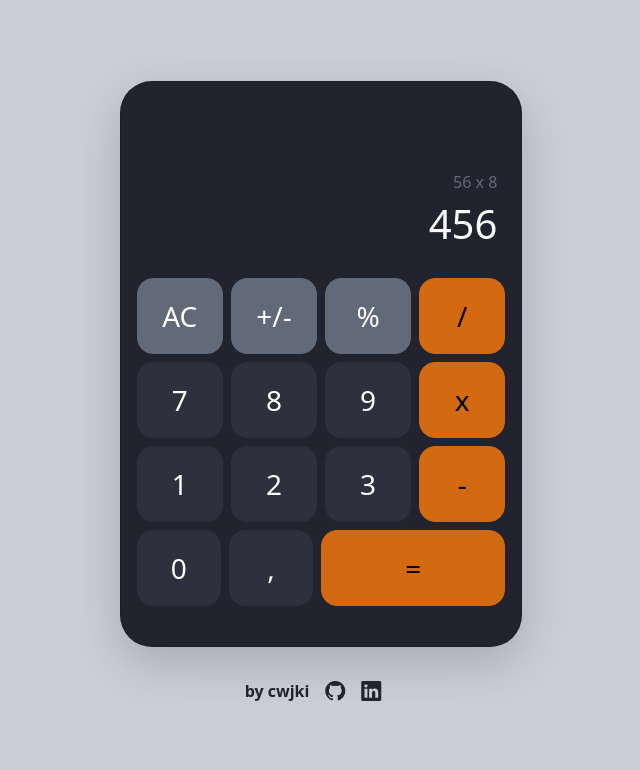
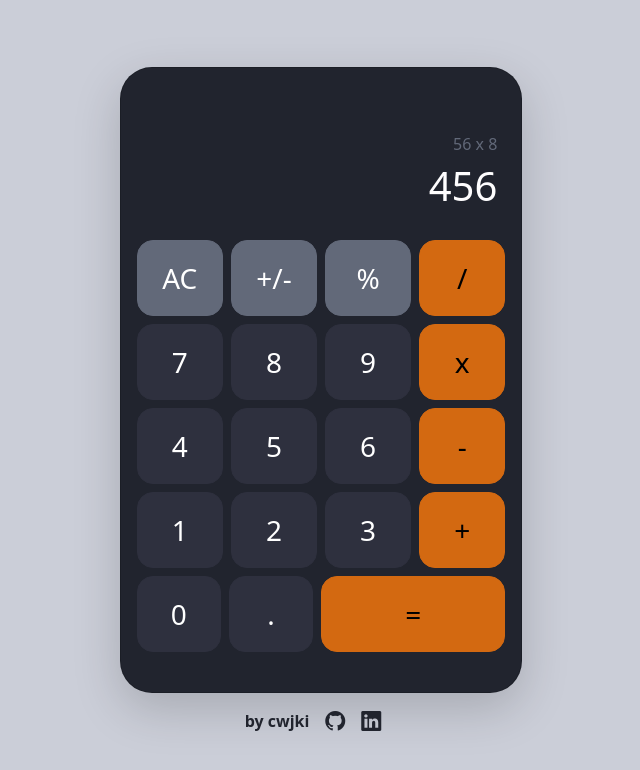
Before and after one commit to cwjki/calculator, a React (Create React App) app: page / in a window 1280 px wide. Shown: the top 770 px of the page, without its empty margins (319-959 px from the left). Built offline with nearby package versions, Linux system fonts and the light colour scheme.

Commit message:
adding the user histories from 1 to 6

```diff
--- a/src/components/Calculator.tsx
+++ b/src/components/Calculator.tsx
@@ -1,20 +1,18 @@
-import React from "react";
-
 export default function Calculator() {
   return (
     <div className="container-fluid">
       <div className="row align-items-center vh-100">
         <div className="col-lg-4 col-md-6 col-sm-8 col-11 mx-auto">
-          <div className="card rounded-5 pt-4 pb-4 px-2 bg-dark shadow-lg">
+          <div className="card rounded-5 pb-4 px-2 bg-dark shadow-lg mt-3">
             <div className="card-body text-center mt-5">
               <div className="card-text text-end fs-6 text-secondary">
                 56 x 8
               </div>
-              <div className="card-title text-end fs-1 text-info">456</div>
+              <div id="display" className="card-title text-end fs-1 text-info">456</div>
 
               <div className="row align-items-center gap-2 mt-4 px-1">
                 <button
-                  id=""
+                  id="clear"
                   type="button"
                   className="btn btn-secondary col rounded-4 p-3 fs-3"
                 >
@@ -35,7 +33,7 @@ export default function Calculator() {
                   %
                 </button>
                 <button
-                  id=""
+                  id="divide"
                   type="button"
                   className="btn btn-warning col rounded-4 p-3 fs-3"
                 >
@@ -45,28 +43,28 @@ export default function Calculator() {
 
               <div className="row align-items-center gap-2 mt-2 px-1">
                 <button
-                  id=""
+                  id="seven"
                   type="button"
                   className="btn btn-light col rounded-4 p-3 fs-3"
                 >
                   7
                 </button>
                 <button
-                  id=""
+                  id="eight"
                   type="button"
                   className="btn btn-light col rounded-4 p-3 fs-3"
                 >
                   8
                 </button>
                 <button
-                  id=""
+                  id="nine"
                   type="button"
                   className="btn btn-light  col rounded-4 p-3 fs-3"
                 >
                   9
                 </button>
                 <button
-                  id=""
+                  id="multiply"
                   type="button"
                   className="btn btn-warning col rounded-4 p-3 fs-3"
                 >
@@ -76,28 +74,28 @@ export default function Calculator() {
 
               <div className="row align-items-center gap-2 mt-2 px-1">
                 <button
-                  id=""
+                  id="four"
                   type="button"
                   className="btn btn-light col rounded-4 p-3 fs-3"
                 >
-                  1
+                  4
                 </button>
                 <button
-                  id=""
+                  id="five"
                   type="button"
                   className="btn btn-light col rounded-4 p-3 fs-3"
                 >
-                  2
+                  5
                 </button>
                 <button
-                  id=""
+                  id="six"
                   type="button"
                   className="btn btn-light col rounded-4 p-3 fs-3"
                 >
-                  3
+                  6
                 </button>
                 <button
-                  id=""
+                  id="subtract"
                   type="button"
                   className="btn btn-warning col rounded-4 p-3 fs-3"
                 >
@@ -107,21 +105,52 @@ export default function Calculator() {
 
               <div className="row align-items-center gap-2 mt-2 px-1">
                 <button
-                  id=""
+                  id="one"
+                  type="button"
+                  className="btn btn-light col rounded-4 p-3 fs-3"
+                >
+                  1
+                </button>
+                <button
+                  id="two"
+                  type="button"
+                  className="btn btn-light col rounded-4 p-3 fs-3"
+                >
+                  2
+                </button>
+                <button
+                  id="three"
+                  type="button"
+                  className="btn btn-light col rounded-4 p-3 fs-3"
+                >
+                  3
+                </button>
+                <button
+                  id="add"
+                  type="button"
+                  className="btn btn-warning col rounded-4 p-3 fs-3"
+                >
+                  +
+                </button>
+              </div>
+
+              <div className="row align-items-center gap-2 mt-2 px-1">
+                <button
+                  id="zero"
                   type="button"
                   className="btn btn-light col rounded-4 p-3 fs-3"
                 >
                   0
                 </button>
                 <button
-                  id=""
+                  id="decimal"
                   type="button"
                   className="btn btn-light col rounded-4 p-3 fs-3"
                 >
-                  ,
+                  .
                 </button>
                 <button
-                  id=""
+                  id="equals"
                   type="button"
                   className="btn btn-warning col-6 rounded-4 p-3 fs-3"
                 >
@@ -132,7 +161,7 @@ export default function Calculator() {
           </div>
 
           {/* Footer */}
-          <nav className="navbar pb-2 mt-3">
+          <nav className="navbar">
             <div className="container-fluid justify-content-center">
               <span className="navbar-brand fs-6 text-dark fw-bold">
                 by cwjki
```
